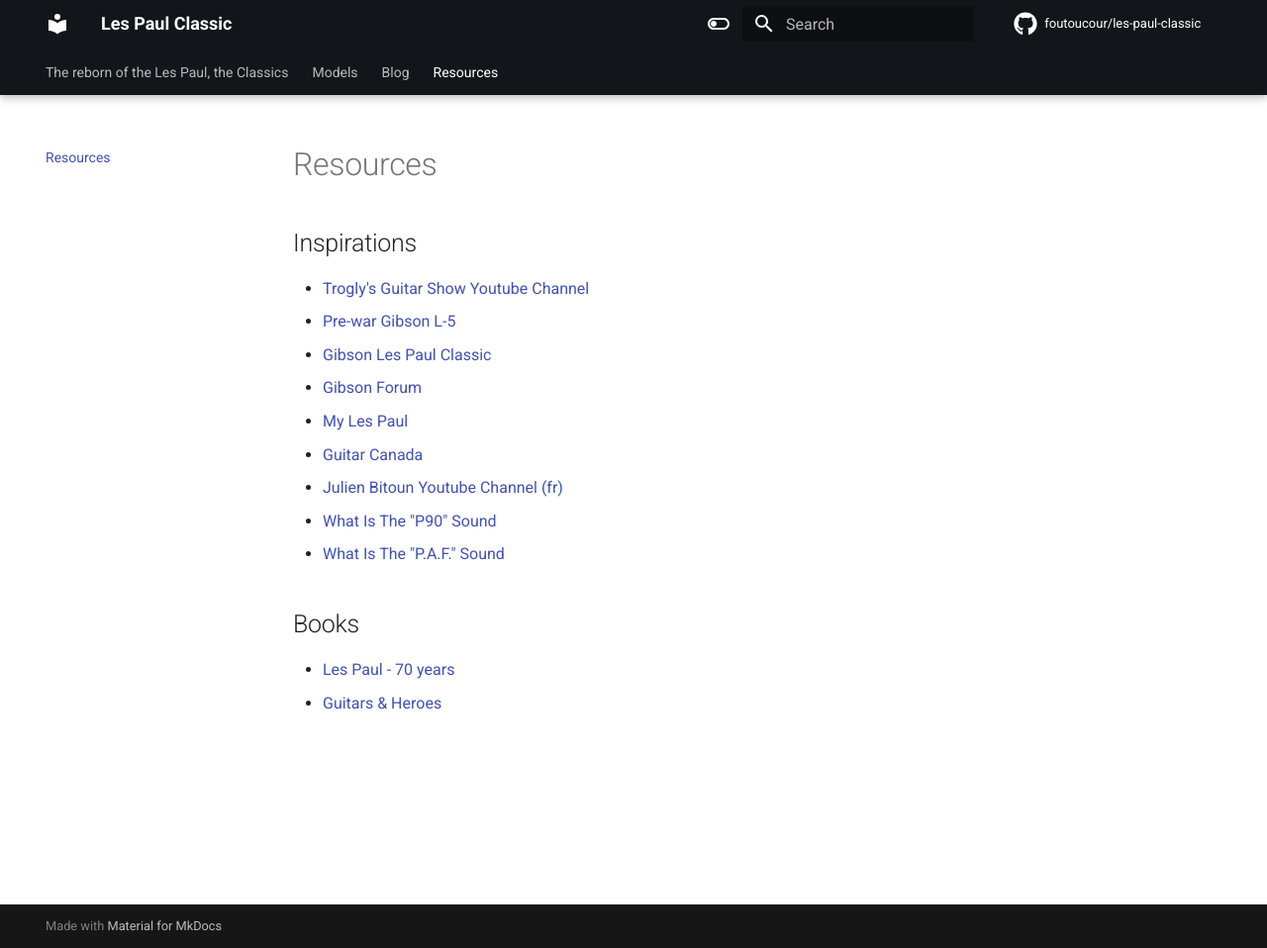
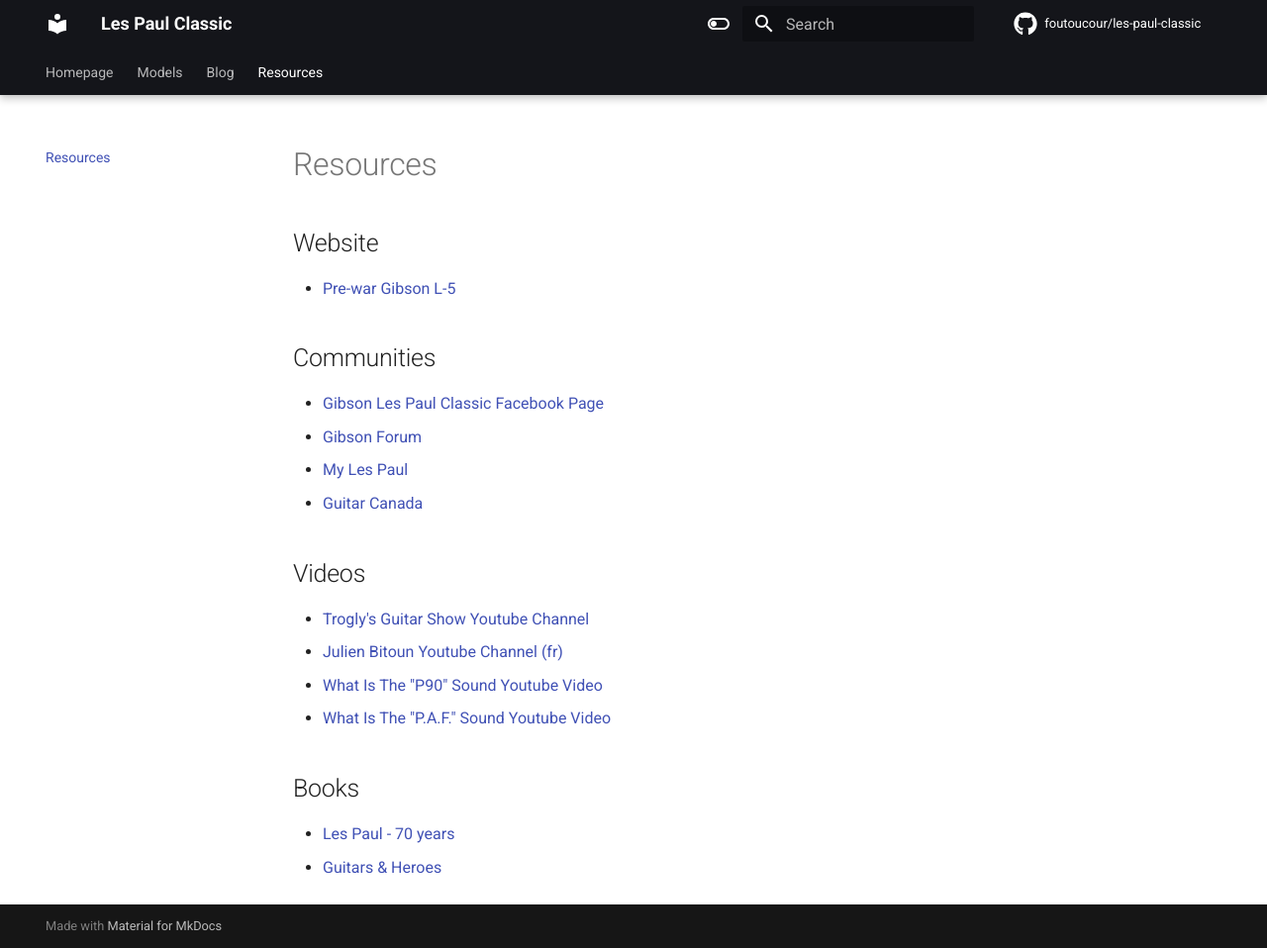
Before and after one commit to foutoucour/les-paul-classics, an MkDocs documentation site: the page built from docs/resources.md, in a window 1280 px wide and 958 px high. Shown: the whole window at 99% size. Built offline with MkDocs 1.6.1 and Material for MkDocs 9.7.7, drawn with Linux system fonts in a browser that asks for light colours; comment, search, counter and statistics services are not loaded.

```diff
--- a/docs/resources.md
+++ b/docs/resources.md
@@ -1,16 +1,22 @@
 # Resources
 
-## Inspirations
+## Website
 
-* [Trogly's Guitar Show Youtube Channel](https://www.youtube.com/@Trog)
 * [Pre-war Gibson L-5](https://prewargibsonl-5.com)
-* [Gibson Les Paul Classic](https://www.facebook.com/groups/256514716122075)
+
+## Communities
+
+* [Gibson Les Paul Classic Facebook Page](https://www.facebook.com/groups/256514716122075)
 * [Gibson Forum](https://forum.gibson.com/)
 * [My Les Paul](https://www.mylespaul.com)
 * [Guitar Canada](https://www.guitarscanada.com/)
+
+## Videos
+
+* [Trogly's Guitar Show Youtube Channel](https://www.youtube.com/@Trog)
 * [Julien Bitoun Youtube Channel (fr)](https://www.youtube.com/@JulienBitoun)
-* [What Is The "P90" Sound](https://www.youtube.com/watch?v=UHbfWMwN8kg&t=279s&ab_channel=RhettShull)
-* [What Is The "P.A.F." Sound](https://www.youtube.com/watch?v=LR30sDBnquc&t=2s&ab_channel=RhettShull)
+* [What Is The "P90" Sound Youtube Video](https://www.youtube.com/watch?v=UHbfWMwN8kg&t=279s&ab_channel=RhettShull)
+* [What Is The "P.A.F." Sound Youtube Video](https://www.youtube.com/watch?v=LR30sDBnquc&t=2s&ab_channel=RhettShull)
 
 ## Books
 
```
Also changed, not shown: docs/blog/posts/2007-les-paul-classic-antique.md (+32 -12 lines), docs/blog/posts/2007-les-paul-classic-custom.md (+1 -2 lines), docs/index.md (+12 -3 lines), docs/blog/posts/img/1989-les-paul-classic-1960-butterfly-case.jpg (deleted), docs/blog/posts/img/2007-les-paul-classic-antique-week-05.jpg (added), docs/blog/posts/img/2007-les-paul-classic-antique-week-14-headstock-close-up-blue.jpg (added), docs/blog/posts/img/2007-les-paul-classic-antique-week-19.jpg (added), docs/blog/posts/img/2007-les-paul-classic-week-14-headstock-close-up.jpg (added), docs/blog/posts/img/side-by-side-headstock-week-14-honey.jpg (added), docs/blog/posts/img/side-by-side-week-14-honey-close-up.jpg (added), docs/img/1989-les-paul-classic-1960-1989-butterfly-case.jpg (added), docs/img/1996-Gibson-Les-Paul-Classic-consignment-12-scaled.jpg (deleted), 2 other files.
